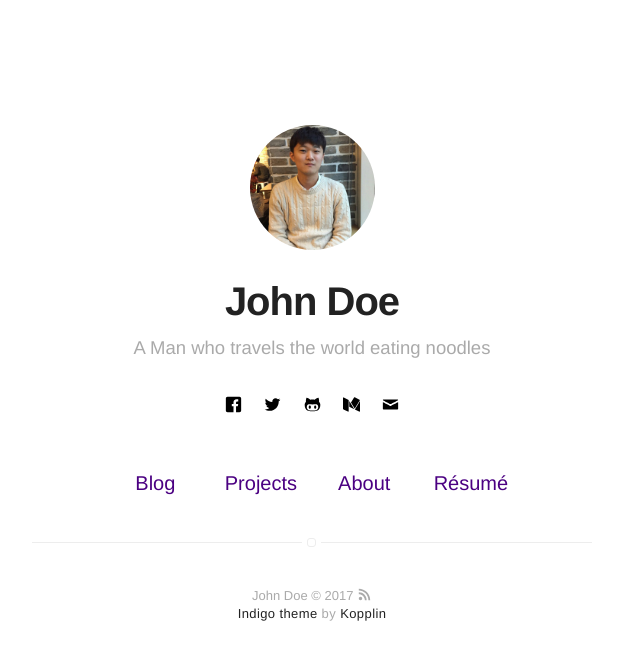
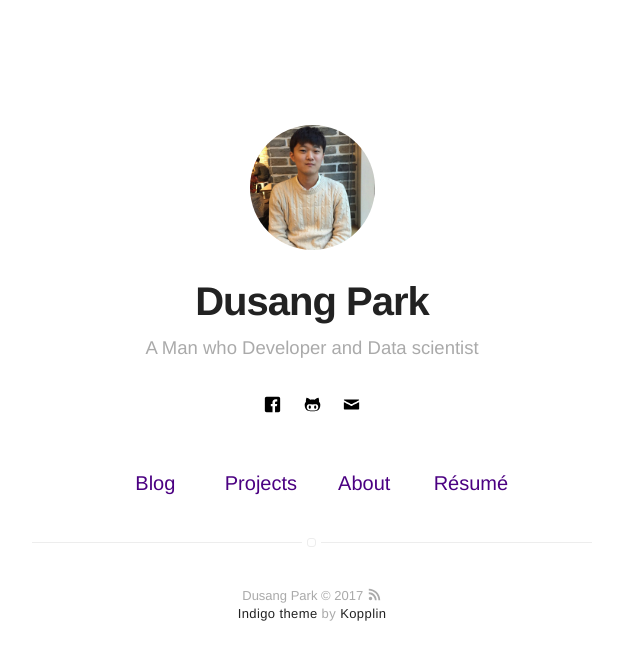
Before and after one commit to Parkdusang/blog, a Jekyll site: the page built from index.html, in a window 1280 px wide. Shown: the top 660 px of the page, without its empty margins (328-968 px from the left). Built offline with Jekyll 4.4.1, drawn with Linux system fonts in a browser that asks for light colours.

Commit message:
Initialize2

```diff
--- a/_config.yml
+++ b/_config.yml
@@ -1,6 +1,6 @@
 # main text of home
-name: John Doe
-bio: A Man who travels the world eating noodles
+name: Dusang Park
+bio: A Man who Developer and Data scientist
 
 # twitter summary info
 description: A blog about technology and stuff related
@@ -16,7 +16,7 @@ resume: true
 resume-external: true
 resume-url: https://google.com/?q=my+resume
 
-url: https://koppl.in/indigo
+url: https://Parkdusang.github.io/blog
 # your url: http://USERNAME.github.io
 
 permalink: /:title/
@@ -34,27 +34,27 @@ disqus:
   categories: [blog, project] # only show disqus for posts that have these categories
 
 # if you don't have any of social below, comment the line
-facebook: myfacebook
-twitter: mytwitter
+facebook: dusang.park.3
+twitter:
 # google: mygoogle
 # instagram: myinstagram
 # pinterest: mypinterest
 # linkedin: mylinkedin
 # youtube: myyoutube
 # spotify: myspotify
-github: mygithub
+github: Parkdusang
 # lastfm: mylastfm
 # stackoverflow: 7044681/mystackoverflow
 # quora: userquora
 # reddit: username
-medium: medium
+medium:
 # vimeo: myvimeo
-email: myemail@gmail.com
+email: pesang72@gmail.com
 
 authors:
     johndoe:
-        name: John Doe
-        bio: A Man who travels the world eating noodles
+        name: Dusang Park
+        bio: A Man who Develops software and Data scientist
         external-image: false
         picture: assets/images/profile.jpg
         twitter: johndoe
```
